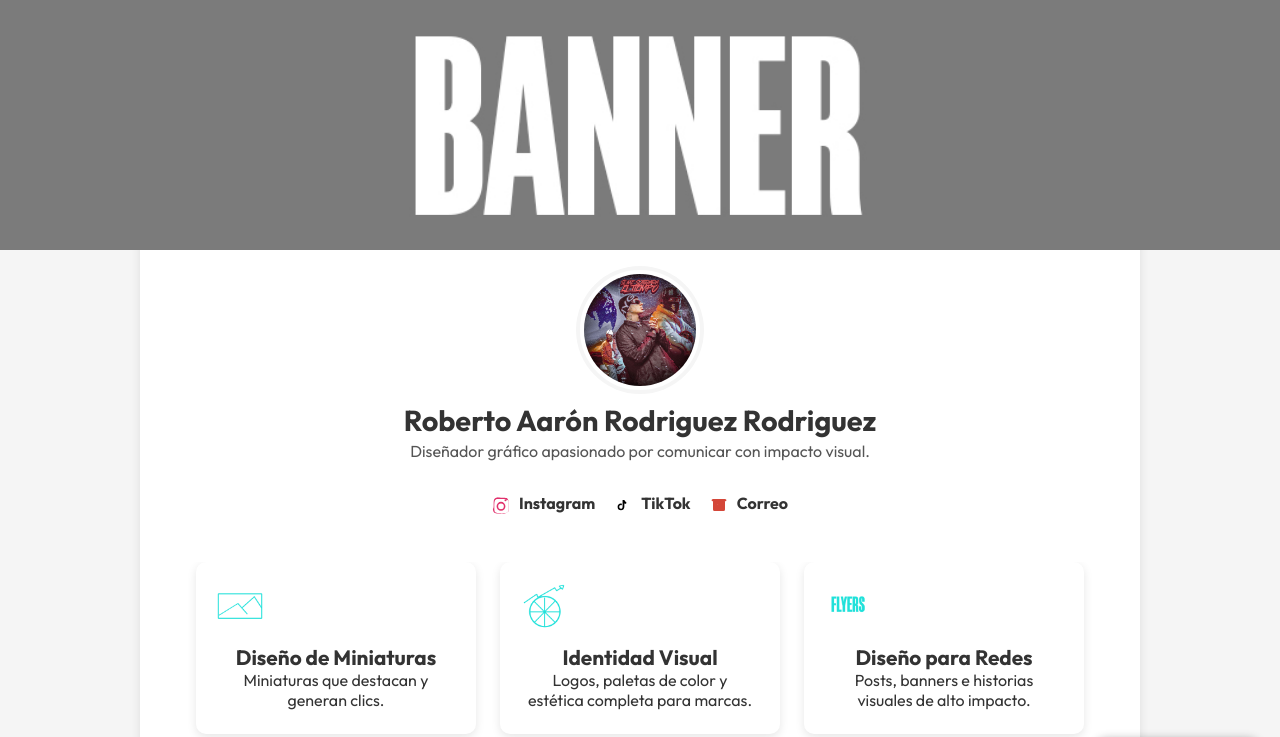
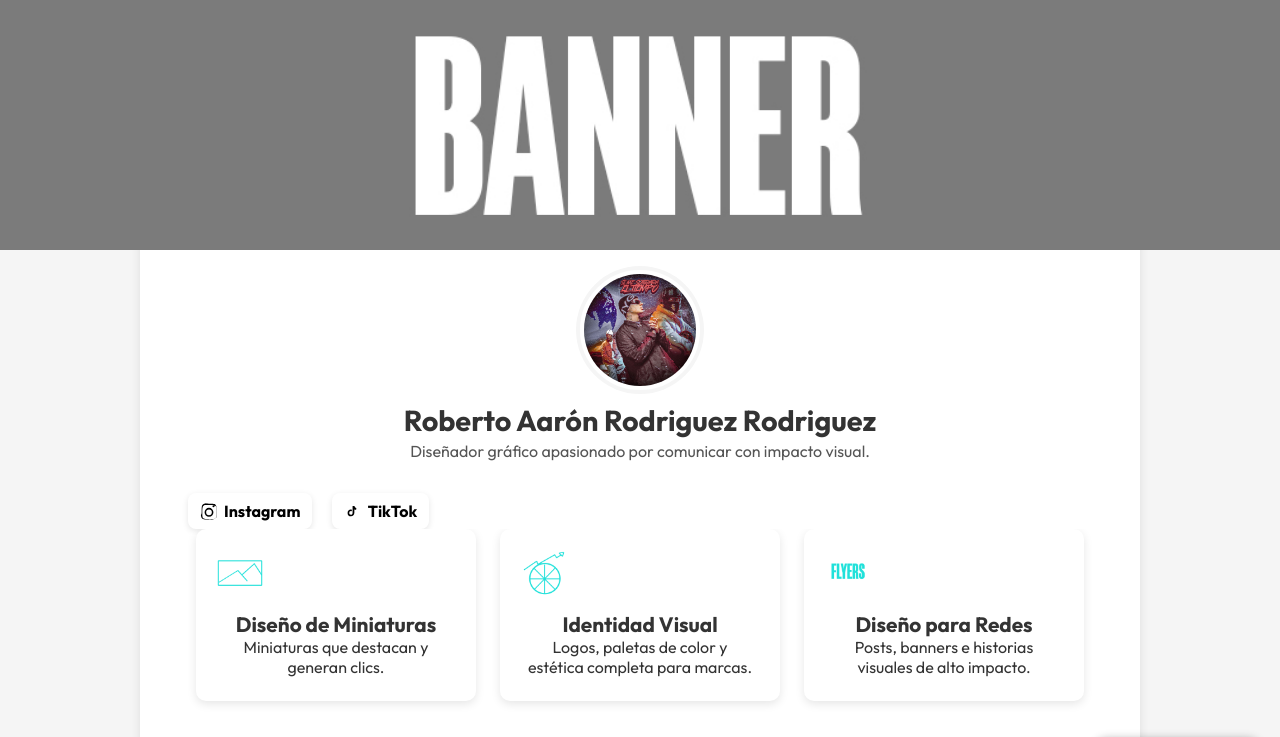
Before and after one commit to SHILOUET/GRAFDESIGN, a plain HTML site: page index.html in a window 1280 px wide. Shown: the top 737 px of the page. Drawn offline with Linux system fonts and the light colour scheme.

Commit message:
Update index.html

```diff
--- a/index.html
+++ b/index.html
@@ -47,16 +47,24 @@
       color: #555;
       font-size: 1rem;
     }
-    .redes {
-      text-align: center;
-      margin-bottom: 3rem;
-    }
     .redes a {
-      color: #333;
-      text-decoration: none;
-      font-weight: bold;
-      margin: 0 0.5rem;
-    }
+  display: inline-flex;
+  align-items: center;
+  justify-content: center;
+  padding: 8px 12px;
+  border-radius: 8px;
+  background: #fff;
+  box-shadow: 0 2px 6px rgba(0,0,0,0.1);
+  transition: transform 0.2s, box-shadow 0.2s;
+  color: #000;
+  text-decoration: none;
+  font-weight: bold;
+  margin: 0 0.5rem;
+}
+.redes a:hover {
+  transform: translateY(-2px);
+  box-shadow: 0 4px 12px rgba(0,0,0,0.15);
+}
     .servicios {
       display: flex;
       flex-wrap: nowrap;
@@ -173,9 +181,9 @@
       <p>Diseñador gráfico apasionado por comunicar con impacto visual.</p>
     </div>
 
-    <div class="redes">
+  <div class="redes">
   <a href="https://www.instagram.com/shilouettt/" target="_blank">
-    <svg xmlns="http://www.w3.org/2000/svg" width="18" height="18" fill="#E1306C" viewBox="0 0 24 24" style="vertical-align: middle; margin-right: 6px;">
+    <svg xmlns="http://www.w3.org/2000/svg" width="18" height="18" fill="#000000" viewBox="0 0 24 24" style="vertical-align: middle; margin-right: 6px;">
       <path d="M12 2.2c3.2 0 3.6 0 4.9.1 1.2.1 2 .3 2.5.5.6.2 1 .6 1.4 1.1.4.5.7 1.1.9 1.8.2.5.4 1.3.5 2.5.1 1.3.1 1.7.1 4.9s0 3.6-.1 4.9c-.1 1.2-.3 2-.5 2.5-.2.6-.6 1-1.1 1.4-.5.4-1.1.7-1.8.9-.5.2-1.3.4-2.5.5-1.3.1-1.7.1-4.9.1s-3.6 0-4.9-.1c-1.2-.1-2-.3-2.5-.5-.6-.2-1-.6-1.4-1.1-.4-.5-.7-1.1-.9-1.8-.2-.5-.4-1.3-.5-2.5C2.2 15.6 2.2 15.2 2.2 12s0-3.6.1-4.9c.1-1.2.3-2 .5-2.5.2-.6.6-1 1.1-1.4.5-.4 1.1-.7 1.8-.9.5-.2 1.3-.4 2.5-.5C8.4 2.2 8.8 2.2 12 2.2zm0 1.8c-3.1 0-3.5 0-4.8.1-1 .1-1.5.2-1.8.4-.5.2-.8.5-1.1.9-.3.3-.6.8-.7 1.6-.2.5-.3 1.2-.4 2.2-.1 1.3-.1 1.7-.1 4.8s0 3.5.1 4.8c.1 1 .2 1.5.4 1.8.2.5.5.8.9 1.1.3.3.8.6 1.6.7.5.2 1.2.3 2.2.4 1.3.1 1.7.1 4.8.1s3.5 0 4.8-.1c1-.1 1.5-.2 1.8-.4.5-.2.8-.5 1.1-.9.3-.3.6-.8.7-1.6.2-.5.3-1.2.4-2.2.1-1.3.1-1.7.1-4.8s0-3.5-.1-4.8c-.1-1-.2-1.5-.4-1.8-.2-.5-.5-.8-.9-1.1-.3-.3-.8-.6-1.6-.7-.5-.2-1.2-.3-2.2-.4-1.3-.1-1.7-.1-4.8-.1zm0 3.8a5.9 5.9 0 110 11.8 5.9 5.9 0 010-11.8zm0 9.7a3.8 3.8 0 100-7.6 3.8 3.8 0 000 7.6zm6-10.5a1.4 1.4 0 110-2.8 1.4 1.4 0 010 2.8z"/>
     </svg>
     Instagram
@@ -186,14 +194,7 @@
     </svg>
     TikTok
   </a>
-  <a href="mailto:robertossjdos6@gmail.com">
-    <svg xmlns="http://www.w3.org/2000/svg" width="18" height="18" fill="#D44638" viewBox="0 0 24 24" style="vertical-align: middle; margin-right: 6px;">
-      <path d="M20 4H4a2 2 0 00-2 2v.01l10 6.49 10-6.5V6a2 2 0 00-2-2zm0 2.32l-8.29 5.4a1 1 0 01-1.42 0L4 6.33V18a2 2 0 002 2h12a2 2 0 002-2V6.32z"/>
-    </svg>
-    Correo
-  </a>
 </div>
-
     <section class="servicios">
       <div class="servicio">
         <img src="imagenes/icono-miniaturas.png" alt="Icono Miniaturas" class="icono" />
```
